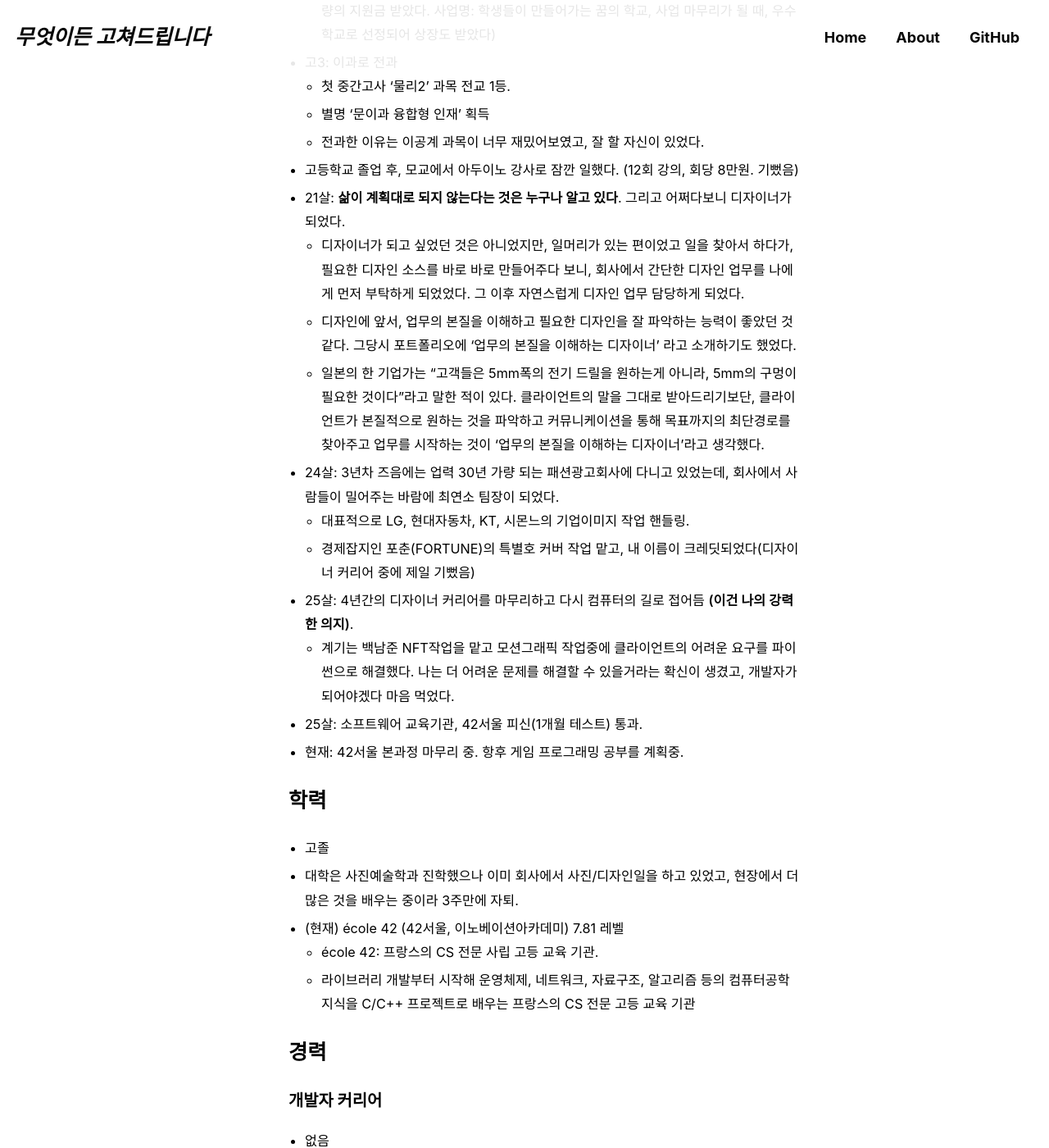
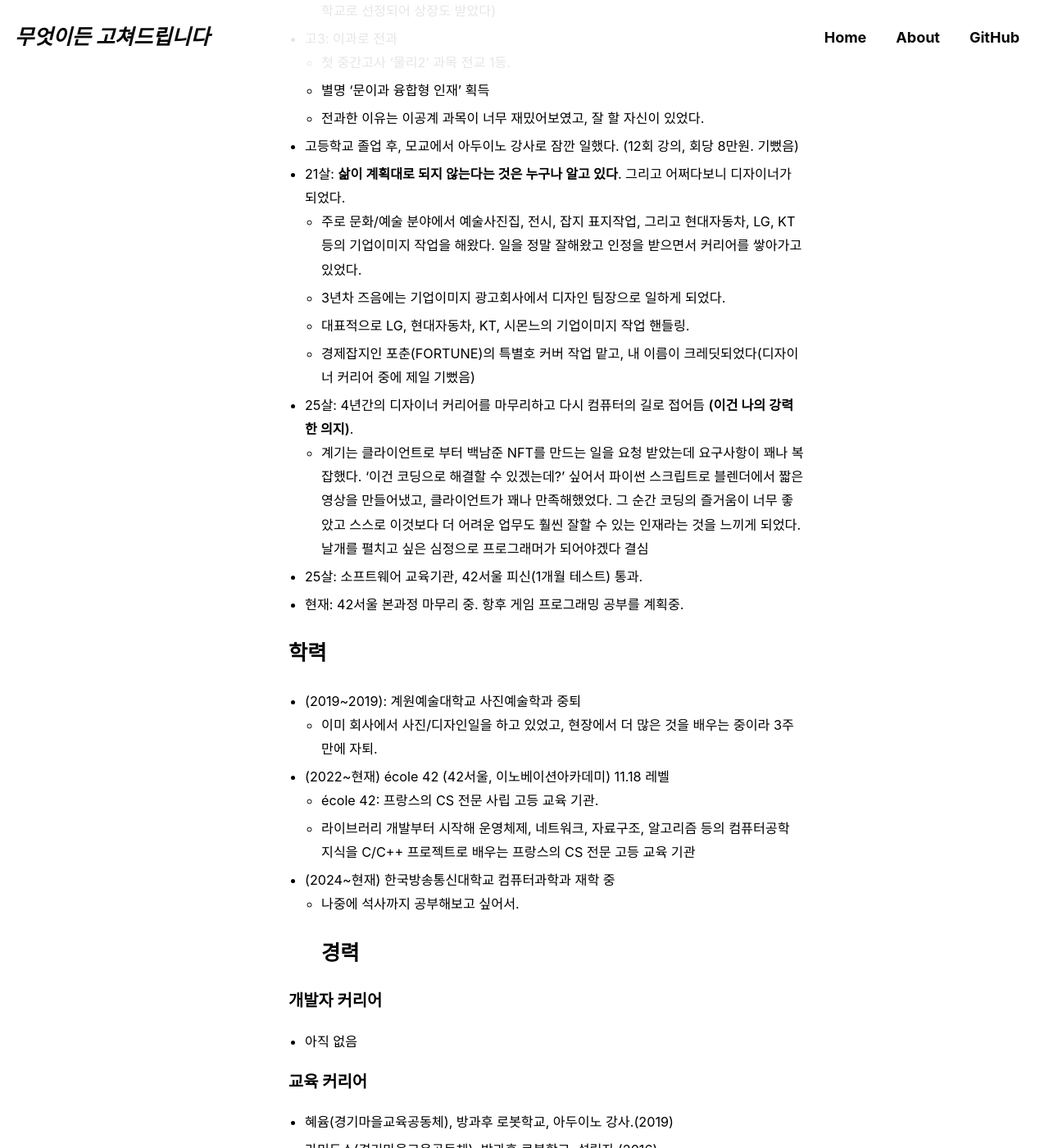
Before and after one commit to jeekpark/jeekpark.github.io, a Jekyll site: the page built from _pages/about.md, in a window 1280 px wide and 1400 px high, scrolled down 1195 px. Shown: the whole window at 82% size. Built offline with Jekyll 4.4.1, drawn with Linux system fonts in a browser that asks for light colours; cached includes are drawn as plain includes; some web fonts are replaced; some of the changed text lies outside the part shown.

Commit message:
Update: 2024-07-14

```diff
--- a/_pages/about.md
+++ b/_pages/about.md
@@ -5,11 +5,11 @@ layout: single
 comments: false
 ---
 
-# 간략한 프로필
+# 인생 스토리
 
 - 1998년 프랑스 출생.
 - 4살: 입체도형을 이해하고 정육면체를 많이 그렸다(주로 유아원 주차장 바닥에)
-    - 이후 21살쯤 웩슬러 지능검사를 통해 지각추론능력 상위 1프로 이상라는 것을 뒤늦게 알게됨
+    - 이후 웩슬러 지능검사(IQ)를 통해 지각추론능력 상위 1프로 이상라는 것을 알게됨.
 - 7살: 애매한 나이에 한국으로 오게되어 부랴부랴 한국어 공부를 하면서 유치원 생활
 - 8살: Windows XP 컴퓨터를 접함. (그 이후로 지금까지, 컴퓨터가 너무 좋다)
 - 초3: Windows Vista 컴퓨터로 업그레이드 했었는데 지금 봐도 훌륭한 Aero UI를 보면서 심장이 뛰었었다.
@@ -34,28 +34,27 @@ comments: false
     - 전과한 이유는 이공계 과목이 너무 재밌어보였고, 잘 할 자신이 있었다.
 - 고등학교 졸업 후, 모교에서 아두이노 강사로 잠깐 일했다. (12회 강의, 회당 8만원. 기뻤음)
 - 21살: **삶이 계획대로 되지 않는다는 것은 누구나 알고 있다**. 그리고 어쩌다보니 디자이너가 되었다.
-    - 디자이너가 되고 싶었던 것은 아니었지만, 일머리가 있는 편이었고 일을 찾아서 하다가, 필요한 디자인 소스를 바로 바로 만들어주다 보니, 회사에서 간단한 디자인 업무를 나에게 먼저 부탁하게 되었었다. 그 이후 자연스럽게 디자인 업무 담당하게 되었다.
-    - 디자인에 앞서, 업무의 본질을 이해하고 필요한 디자인을 잘 파악하는 능력이 좋았던 것 같다. 그당시 포트폴리오에 '업무의 본질을 이해하는 디자이너' 라고 소개하기도 했었다.
-    - 일본의 한 기업가는 "고객들은 5mm폭의 전기 드릴을 원하는게 아니라, 5mm의 구멍이 필요한 것이다"라고 말한 적이 있다. 클라이언트의 말을 그대로 받아드리기보단, 클라이언트가 본질적으로 원하는 것을 파악하고 커뮤니케이션을 통해 목표까지의 최단경로를 찾아주고 업무를 시작하는 것이 '업무의 본질을 이해하는 디자이너'라고 생각했다.
-- 24살: 3년차 즈음에는 업력 30년 가량 되는 패션광고회사에 다니고 있었는데, 회사에서 사람들이 밀어주는 바람에 최연소 팀장이 되었다.
+    - 주로 문화/예술 분야에서 예술사진집, 전시, 잡지 표지작업, 그리고 현대자동차, LG, KT 등의 기업이미지 작업을 해왔다. 일을 정말 잘해왔고 인정을 받으면서 커리어를 쌓아가고 있었다.
+    - 3년차 즈음에는 기업이미지 광고회사에서 디자인 팀장으로 일하게 되었다.
     - 대표적으로 LG, 현대자동차, KT, 시몬느의 기업이미지 작업 핸들링.
     - 경제잡지인 포춘(FORTUNE)의 특별호 커버 작업 맡고, 내 이름이 크레딧되었다(디자이너 커리어 중에 제일 기뻤음)
 - 25살: 4년간의 디자이너 커리어를 마무리하고 다시 컴퓨터의 길로 접어듬 **(이건 나의 강력한 의지)**.
-    - 계기는 백남준 NFT작업을 맡고 모션그래픽 작업중에 클라이언트의 어려운 요구를 파이썬으로 해결했다. 나는 더 어려운 문제를 해결할 수 있을거라는 확신이 생겼고, 개발자가 되어야겠다 마음 먹었다.
+    - 계기는 클라이언트로 부터 백남준 NFT를 만드는 일을 요청 받았는데 요구사항이 꽤나 복잡했다. ‘이건 코딩으로 해결할 수 있겠는데?’ 싶어서 파이썬 스크립트로 블렌더에서 짧은 영상을 만들어냈고, 클라이언트가 꽤나 만족해했었다. 그 순간 코딩의 즐거움이 너무 좋았고 스스로 이것보다 더 어려운 업무도 훨씬 잘할 수 있는 인재라는 것을 느끼게 되었다. 날개를 펼치고 싶은 심정으로 프로그래머가 되어야겠다 결심
 - 25살: 소프트웨어 교육기관, 42서울 피신(1개월 테스트) 통과.
 - 현재: 42서울 본과정 마무리 중. 항후 게임 프로그래밍 공부를 계획중.
 
 # 학력
-- 고졸
-- 대학은 사진예술학과 진학했으나 이미 회사에서 사진/디자인일을 하고 있었고, 현장에서 더 많은 것을 배우는 중이라 3주만에 자퇴.
-- (현재) école 42 (42서울, 이노베이션아카데미) 7.81 레벨
+- (2019~2019): 계원예술대학교 사진예술학과 중퇴
+    - 이미 회사에서 사진/디자인일을 하고 있었고, 현장에서 더 많은 것을 배우는 중이라 3주만에 자퇴.
+- (2022~현재) école 42 (42서울, 이노베이션아카데미) 11.18 레벨
     - école 42: 프랑스의 CS 전문 사립 고등 교육 기관.
     - 라이브러리 개발부터 시작해 운영체제, 네트워크, 자료구조, 알고리즘 등의 컴퓨터공학 지식을 C/C++ 프로젝트로 배우는 프랑스의 CS 전문 고등 교육 기관
-
+- (2024~현재) 한국방송통신대학교 컴퓨터과학과 재학 중
+    - 나중에 석사까지 공부해보고 싶어서.
 # 경력
 
 ### 개발자 커리어
-- 없음
+- 아직 없음
 
 ### 교육 커리어
 - 혜윰(경기마을교육공동체), 방과후 로봇학교, 아두이노 강사.(2019)
@@ -71,28 +70,3 @@ comments: false
 - DADA, Freelance photographer (2020~2022)
 - New Eye Group, Freelance designer (2019~2020)
 - (주)블루나래, Game & AR, Planning Department, designer (2018~2019)
-
-# 취미
-- 컴퓨터
-- 게임
-    - 인생게임 TOP 3
-        - DOTA 2 (2010)
-        - 콜오브듀티 4 모던워페어 (2007)
-        - 페르소나 3 리로드 (2024)
-- 음악 감상, 작곡
-    - 인생 뮤지션 TOP 3
-        - Oasis
-        - My Chemical Romance
-        - Green Day
-- 애니메이션 감상
-    - 인생 애니메이션 TOP 3
-        - 에반게리온 (1995)
-        - 건담 더블오 (2007)
-        - 스즈미야 하루히의 우울 (2006)
-- 영화 감상
-    - 인생 영화 TOP 3
-        - 붕대 클럽 (2007, 일본)
-        - 아이오리진스 (2014, 미국)
-        - 디태치먼트 (2011, 미국)
-- 사진
-- 디자인(여러가지)
```
